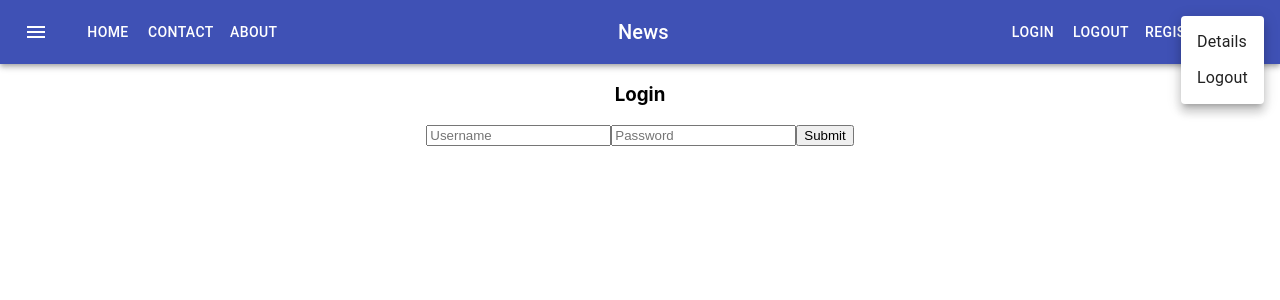
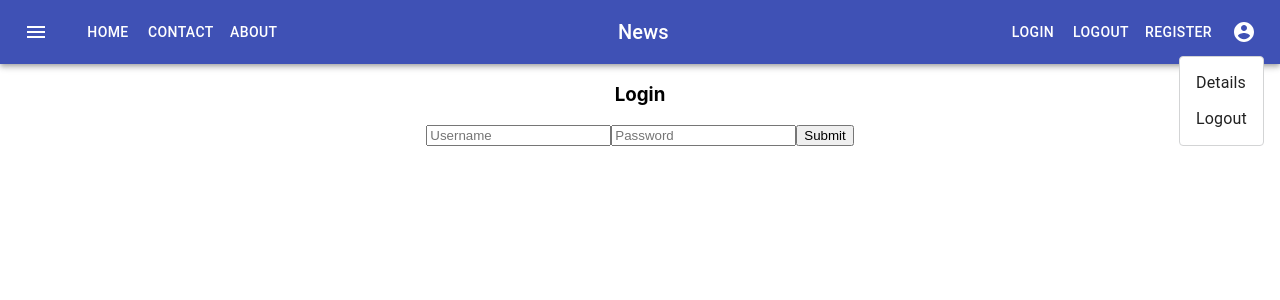
Before and after one commit to ferame/life-manager, a React (Create React App) app in the folder life-manager-web/: page /login in a window 1280 px wide. Both pictures are taken after a click on the button 1244 px from the left and 32 px from the top of the page. Shown: the top 300 px of the page. Built offline with nearby package versions, Linux system fonts and the light colour scheme.

Commit message:
Implemented additional styling for the user menu

```diff
--- a/life-manager-web/src/components/UserMenu.tsx
+++ b/life-manager-web/src/components/UserMenu.tsx
@@ -1,11 +1,32 @@
 import React from 'react';
 import { AccountCircle } from '@material-ui/icons';
 import IconButton from '@material-ui/core/IconButton';
-import Menu from '@material-ui/core/Menu';
+import Menu, { MenuProps } from '@material-ui/core/Menu';
 import { MenuItem } from '@material-ui/core';
 import { useDispatch } from 'react-redux';
 import { logout } from 'redux/reducers/userSlice';
 import { useHistory } from 'react-router-dom';
+import { withStyles } from '@material-ui/core/styles';
+
+const StyledMenu = withStyles({
+    paper: {
+        border: '1px solid #d3d4d5',
+    }
+})((props: MenuProps) => (
+    <Menu
+        elevation={0}
+        getContentAnchorEl={null}
+        anchorOrigin={{
+        vertical: 'bottom',
+        horizontal: 'center',
+        }}
+        transformOrigin={{
+        vertical: 'top',
+        horizontal: 'center',
+        }}
+        {...props}
+    />
+));
 
 export default function UserMenu(){
     const [anchorEl, setAnchorEl] = React.useState<null | HTMLElement>(null);
@@ -21,6 +42,8 @@ export default function UserMenu(){
     // const [isOpen, setIsOpen] = useState(false);
     const dispatch = useDispatch();
     const history = useHistory();
+    // const user = useSelector(selectUser);
+
     return (
         <div>
             <IconButton
@@ -33,15 +56,19 @@ export default function UserMenu(){
                 >
                 <AccountCircle />
             </IconButton>
-            <Menu
+            <StyledMenu
                 id={'user-menu'}
                 anchorEl={anchorEl}
                 open={Boolean(anchorEl)}
                 onClose={handleClose}
+                anchorOrigin={{
+                    vertical: 'bottom',
+                    horizontal: 'center',
+                }}
                 >
                 <MenuItem onClick={() => history.push('/about')}>Details</MenuItem>
                 <MenuItem onClick={() => dispatch(logout())}>Logout</MenuItem>
-            </Menu>
+            </StyledMenu>
         </div>
     );
 };
```
